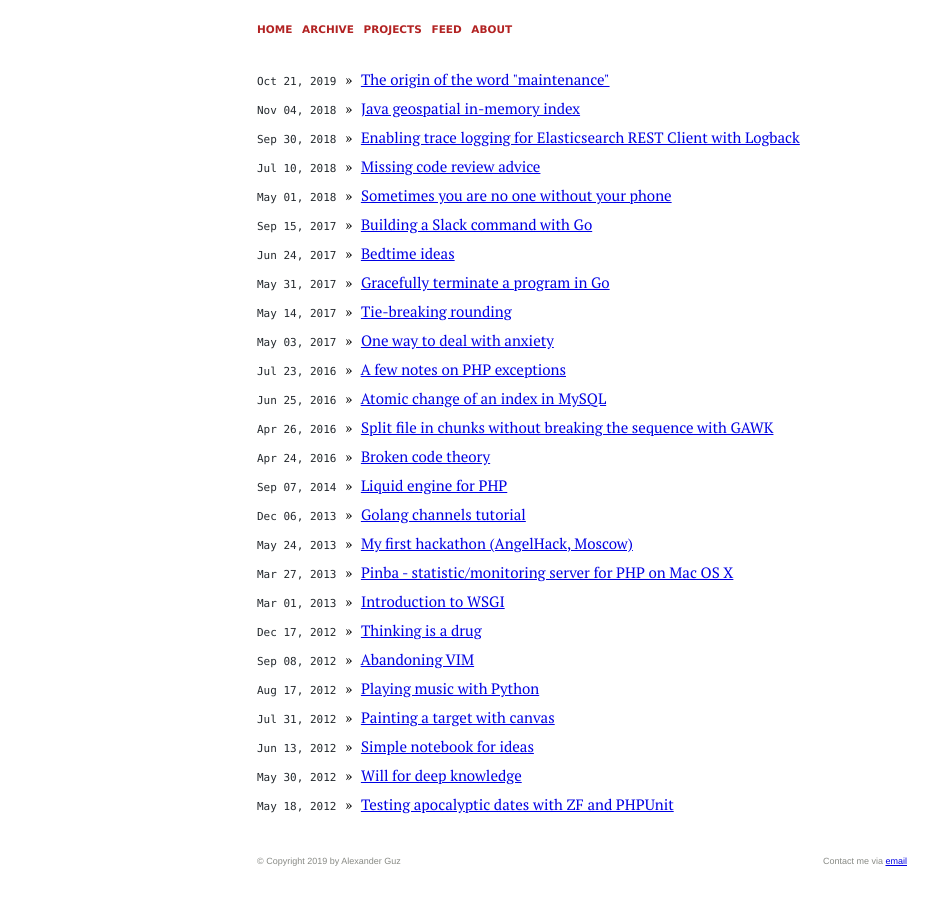
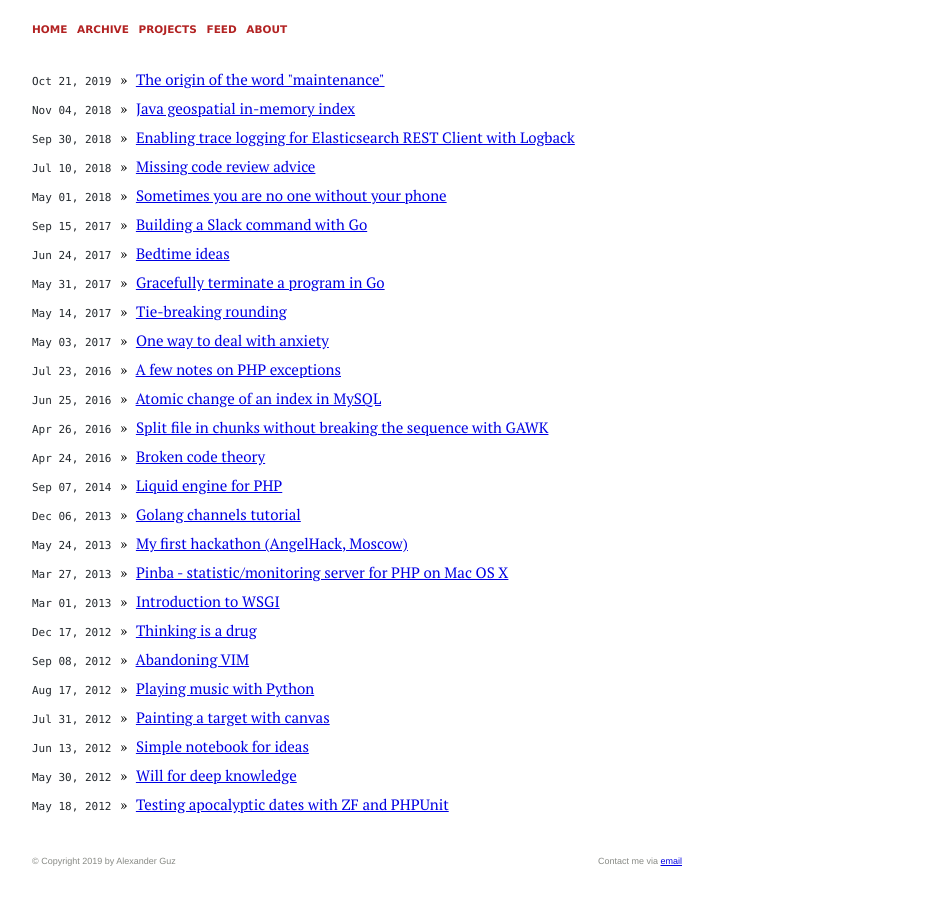
Before and after one commit to kalimatas/kalimatas.github.com, a Jekyll site: the page built from index.html, in a window 1280 px wide. Shown: the whole page, without its empty margins (58-996 px from the left). Built offline with Jekyll 4.4.1, drawn with Linux system fonts in a browser that asks for light colours; the list of posts is cut into pages by our own code.

Commit message:
Align to left... maybe

```diff
--- a/static/css/style.css
+++ b/static/css/style.css
@@ -53,7 +53,10 @@ h6:hover .header-link {
 }
 
 /* layout */
-section.container { padding: 15px 30px 10px 30px; margin: 0 auto; background-color: white; }
+section.container { padding: 15px 30px 10px 30px; margin: 0 0 0 60px; background-color: white; }
+@media screen and (max-width: 900px) {
+    section.container { margin: 0 auto; }
+}
 @media screen and (min-width: 900px) {
     section.container { width: 650px; }
 }
```
